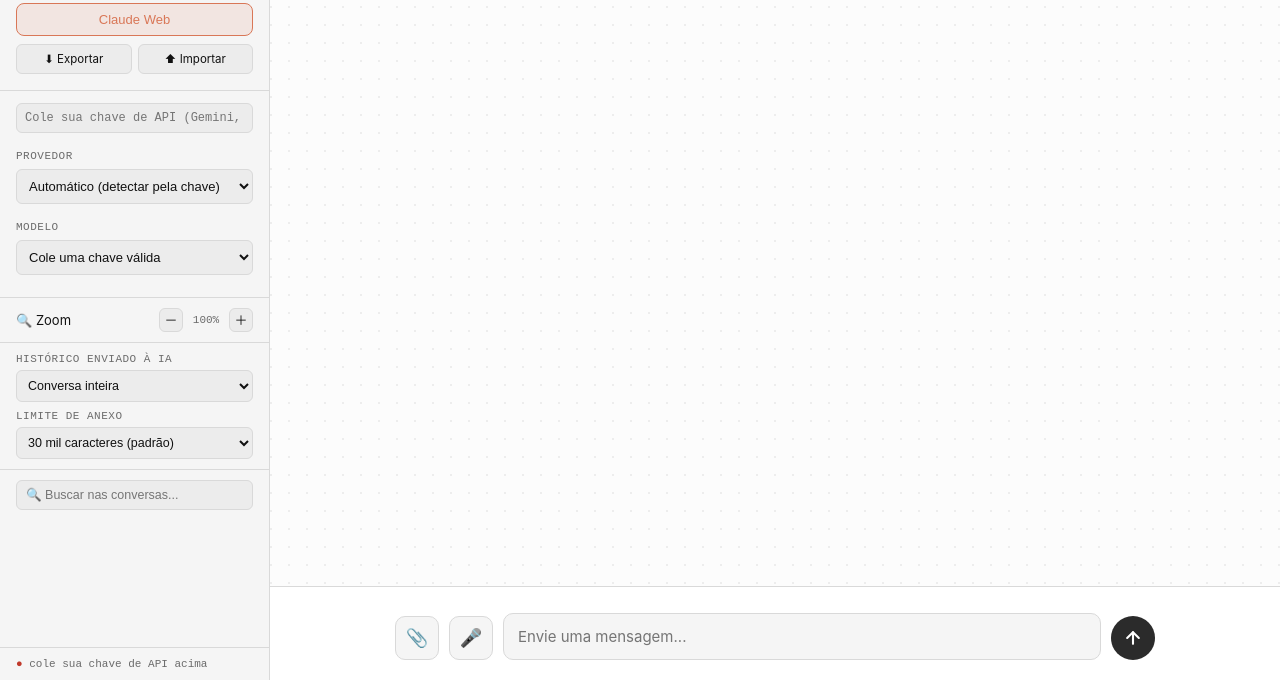
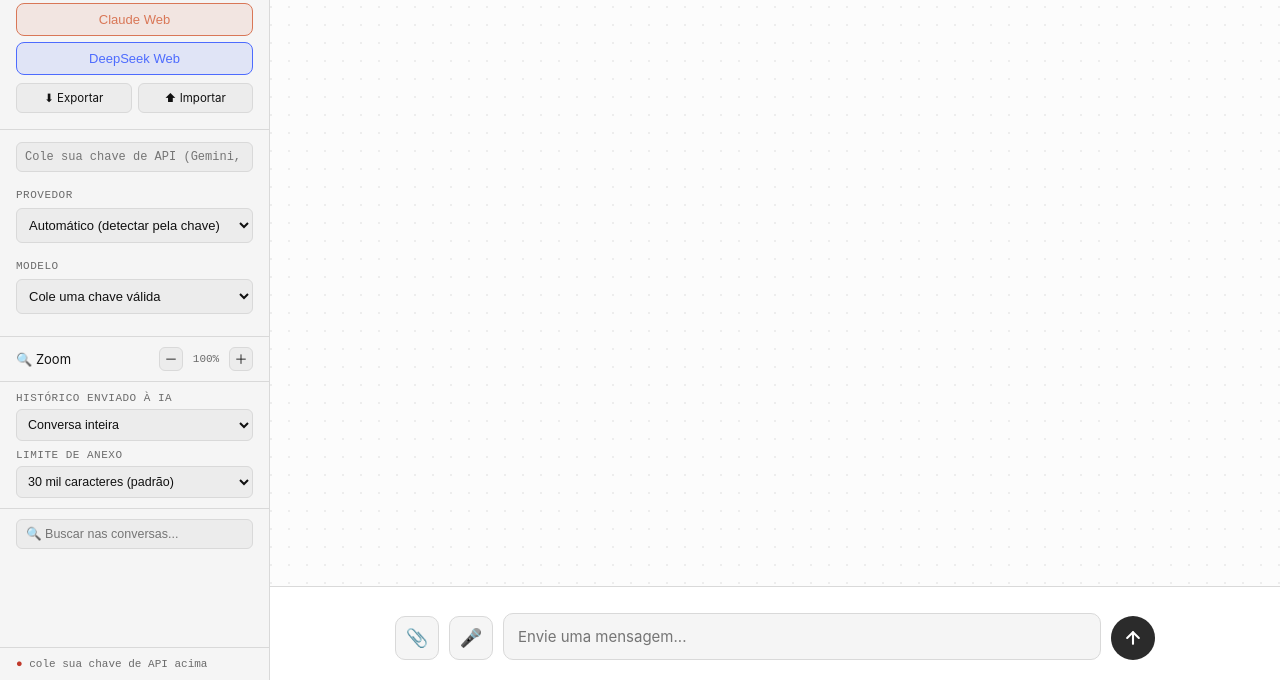
Before and after one commit to pruanderley/Gemini, a website: page www/index.html in a window 1280 px wide. Shown: the part 120-800 px from the top of the page. Drawn offline with nearby package versions, Linux system fonts and the light colour scheme.

Commit message:
Add files via upload

```diff
--- a/www/index.html
+++ b/www/index.html
@@ -394,6 +394,15 @@
       <img src="https://claude.ai/favicon.ico"
         width="16" height="16" onerror="this.style.display='none'">
       Claude Web
+    </button>
+    <button id="deepseek-web-btn" onclick="openDeepSeekWeb()" style="
+      width:100%;padding:8px 12px;border-radius:8px;border:1px solid #4D6BFE;
+      background:rgba(77,107,254,0.12);color:#4D6BFE;
+      font-size:13px;cursor:pointer;margin-top:6px;
+      display:flex;align-items:center;gap:8px;justify-content:center;">
+      <img src="https://chat.deepseek.com/favicon.ico"
+        width="16" height="16" onerror="this.style.display='none'">
+      DeepSeek Web
     </button>
     <div id="io-buttons">
       <button id="export-btn" type="button">⬇ Exportar</button>
@@ -1794,6 +1803,15 @@ function openClaudeWeb() {
   }
 }
 
+// ── DEEPSEEK WEB ──
+function openDeepSeekWeb() {
+  if (typeof window.Android !== 'undefined' && typeof window.Android.openGeminiWeb === 'function') {
+    window.Android.openGeminiWeb('https://chat.deepseek.com');
+  } else {
+    window.open('https://chat.deepseek.com', '_blank');
+  }
+}
+
 // ── BOTÃO VOLTAR DO ANDROID ──
 // Chamado pela MainActivity. Retorna true = o app tratou o voltar; false = pode fechar o app.
 window.handleBack = function(){
```
